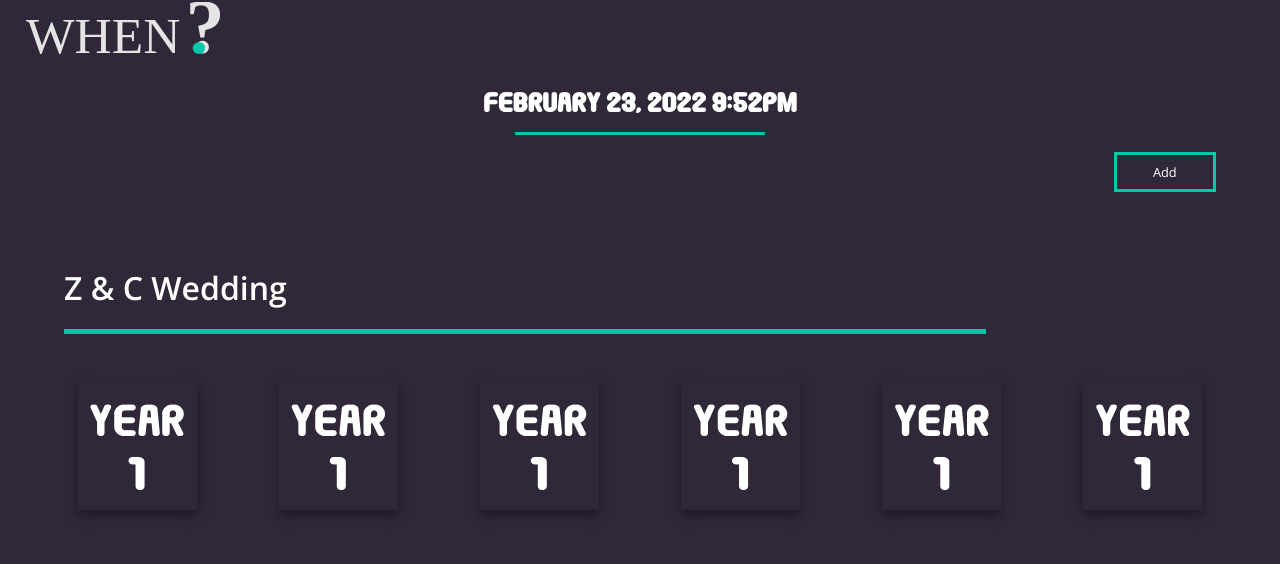
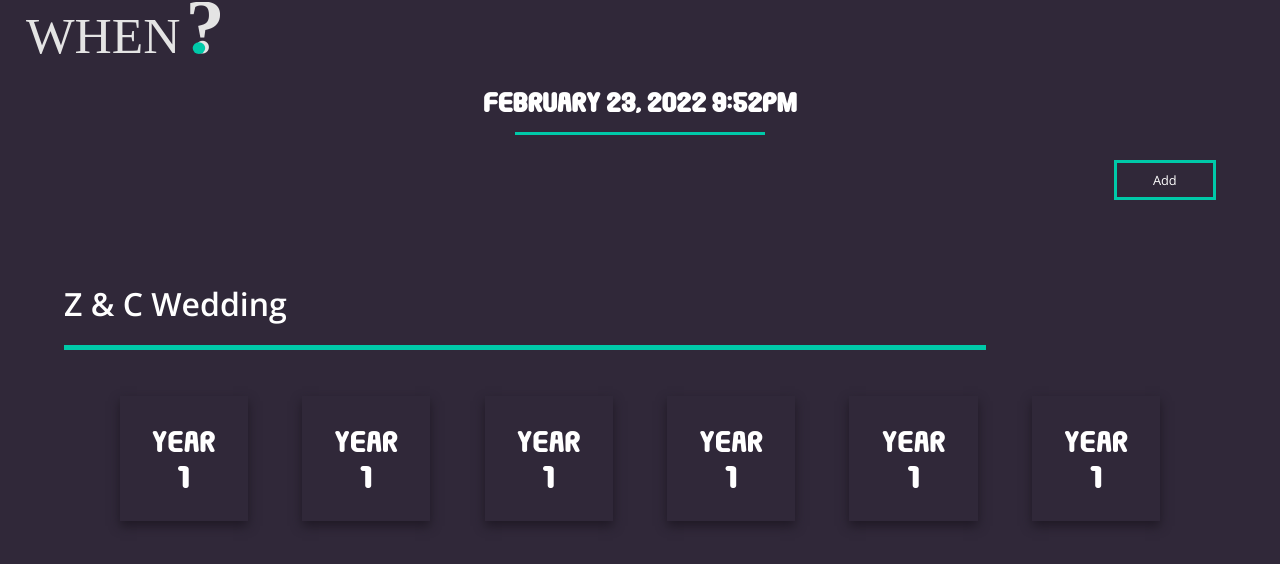
Before and after one commit to z-sanchez/when, a React (Create React App) app in the folder client/: page / in a window 1280 px wide. Shown: the top 564 px of the page. Built offline with nearby package versions, Linux system fonts and the light colour scheme.

Commit message:
added toggleForm function to addCountdown render function. Can now press the add button on the page to toggle form

```diff
--- a/client/src/Assets/Styles/styles.css
+++ b/client/src/Assets/Styles/styles.css
@@ -14,7 +14,7 @@
   display: grid;
   grid-template-columns: auto;
   grid-template-rows: 135px auto auto;
-  row-gap: 3%;
+  row-gap: 25px;
   justify-items: center;
 }
 
@@ -86,14 +86,23 @@
 #addCountdown input:hover {
   background-color: #00C9A9;
 }
+#addCountdown .addButton--hover {
+  background-color: #00C9A9;
+}
+#addCountdown .addButton--hover:hover {
+  background-color: #302839;
+}
+#addCountdown #display {
+  display: none;
+  width: 90%;
+}
 #addCountdown form {
   display: flex;
   flex-flow: column;
   align-items: center;
   justify-content: center;
   align-content: center;
-  display: none;
-  width: 90%;
+  width: 100%;
   align-items: flex-start;
 }
 
@@ -159,9 +168,10 @@
 }
 
 .countdownBox__count {
+  width: 100%;
+  padding: 20% 0 20% 0;
   border: 2px solid #302839;
   box-shadow: 0 5px 10px #1F1925FF;
-  padding: 30%;
   margin-bottom: 15%;
 }
 .countdownBox__count p, .countdownBox__count h1 {
@@ -225,10 +235,10 @@
     width: 90%;
   }
   .countdownBoxFlex .countdownBox {
-    width: 3%;
+    width: 12%;
   }
   .countdownBoxFlex .countdownBox .countdownBox__count h1, .countdownBoxFlex .countdownBox .countdownBox__count p {
-    font-size: 3vw;
+    font-size: 2vw;
   }
 
   .countdownBox__select {
@@ -244,7 +254,7 @@
     font-size: 1vw;
   }
   #addCountdown form .countdownBoxFlex .countdownBox .countdownBox__count {
-    margin-bottom: 100%;
+    margin-bottom: 30%;
   }
   #addCountdown #dateEntry {
     width: 60%;
--- a/client/src/Assets/Styles/styles.sass
+++ b/client/src/Assets/Styles/styles.sass
@@ -37,7 +37,7 @@ $accent-green: #00C9A9
   display: grid
   grid-template-columns: auto
   grid-template-rows: 135px auto auto
-  row-gap: 3%
+  row-gap: 25px
   justify-items: center
 
 
@@ -73,8 +73,6 @@ $accent-green: #00C9A9
     height: 7%
 
 
-
-
 #addCountdown
   @include centerAligned(column)
   justify-content: flex-start
@@ -89,11 +87,18 @@ $accent-green: #00C9A9
     margin-bottom: 7%
   input:hover
     background-color: $accent-green
+  .addButton--hover
+    background-color: $accent-green
 
+  .addButton--hover:hover
+    background-color: $background
+
+  #display
+    display: none
+    width: 90%
   form
     @include centerAligned(column)
-    display: none
-    width: 90%
+    width: 100%
     align-items: flex-start
 
 
@@ -149,9 +154,10 @@ $accent-green: #00C9A9
 
 
 .countdownBox__count
+  width: 100%
+  padding: 20% 0 20% 0
   border: 2px solid $background
   box-shadow: 0 5px 10px #1F1925FF
-  padding: 30%
   margin-bottom: 15%
   p, h1
     @include fontStyle($white-text, roundPop)
@@ -204,10 +210,10 @@ $accent-green: #00C9A9
     align-self: center
     width: 90%
     .countdownBox
-      width: 3%
+      width: 12%
       .countdownBox__count
         h1, p
-          font-size: 3vw
+          font-size: 2vw
 
   .countdownBox__select
     height: 20px
@@ -225,7 +231,7 @@ $accent-green: #00C9A9
       .countdownBoxFlex
         .countdownBox
           .countdownBox__count
-            margin-bottom: 100%
+            margin-bottom: 30%
 
     #dateEntry
       width: 60%
--- a/client/src/Components/AddCountdown.js
+++ b/client/src/Components/AddCountdown.js
@@ -1,60 +1,91 @@
-import React from "react";
+import React, {useState, useEffect} from "react";
 
 function AddCountdown() {
+
+    const [date, setDate] = useState(null)
+
+    useEffect(() => {
+        console.log('Side Effect' + date);
+    })
+
+
+    function toggleForm() {
+        const form = document.getElementById('display');
+        const button = document.getElementById('addButton');
+
+        if (form.style.display === 'none') {
+            form.style.display = 'block';
+            button.value ="Done";
+            button.classList.add('addButton--hover');
+        }
+        else {
+            form.style.display = 'none';
+            button.style.backgroundColor = "";
+            button.value = "Add";
+        }
+    }
+
+    function updateDate() {
+        let date = new Date();
+        setDate(date);
+    }
+
     return (
         <div id='addCountdown'>
-            <input type="button" value="Add"/>
+            <input type="button" value="Add" id="addButton" onClick={toggleForm}/>
+            <span id="display">
             <form>
                 <div id="dateEntry">
                     <label>Enter Date:
                     </label>
-                    <input type="datetime-local" name="date_entry" id="enterDate"/>
+                    <input type="datetime-local" name="date_entry" id="enterDate" onChange={updateDate}/>
                 </div>
                 <div className="countdownBoxFlex">
                     <div className="countdownBox">
                         <div className="countdownBox__count">
-                            <p>Year</p>
+                            <p>Years</p>
                             <h1>1</h1>
                         </div>
                         <div className="countdownBox__select"/>
                     </div>
                     <div className="countdownBox">
                         <div className="countdownBox__count">
-                            <p>Year</p>
+                            <p>Months</p>
                             <h1>1</h1>
                         </div>
                         <div className="countdownBox__select"/>
                     </div>
                     <div className="countdownBox">
                         <div className="countdownBox__count">
-                            <p>Year</p>
+                            <p>Days</p>
                             <h1>1</h1>
                         </div>
                         <div className="countdownBox__select"/>
                     </div>
                     <div className="countdownBox">
                         <div className="countdownBox__count">
-                            <p>Year</p>
+                            <p>Hours</p>
                             <h1>1</h1>
                         </div>
                         <div className="countdownBox__select"/>
                     </div>
                     <div className="countdownBox">
                         <div className="countdownBox__count">
-                            <p>Year</p>
+                            <p>Minutes</p>
                             <h1>1</h1>
                         </div>
                         <div className="countdownBox__select"/>
                     </div>
                     <div className="countdownBox">
                         <div className="countdownBox__count">
-                            <p>Year</p>
+                            <p>Seconds</p>
                             <h1>1</h1>
                         </div>
                         <div className="countdownBox__select"/>
                     </div>
                 </div>
             </form>
+            </span>
         </div>
     );
 }
--- a/client/src/Components/App.js
+++ b/client/src/Components/App.js
@@ -1,4 +1,4 @@
-import React from "react";
+import React, {useState} from "react";
 import "../Assets/Styles/boilerPlate.css";
 import "../Assets/Styles/styles.css";
 import header from "../Layouts/Header/index";
@@ -6,6 +6,11 @@ import AddCountdown from "./AddCountdown";
 import Countdown from "./Countdown";
 
 function App() {
+
+    const [countdowns, setCountdowns] = useState([]);
+
+
+
     return (
         <div id="appGrid">
             {header}
```
Also changed, not shown: 1 other file (tests, documents, lock files or other folders).
